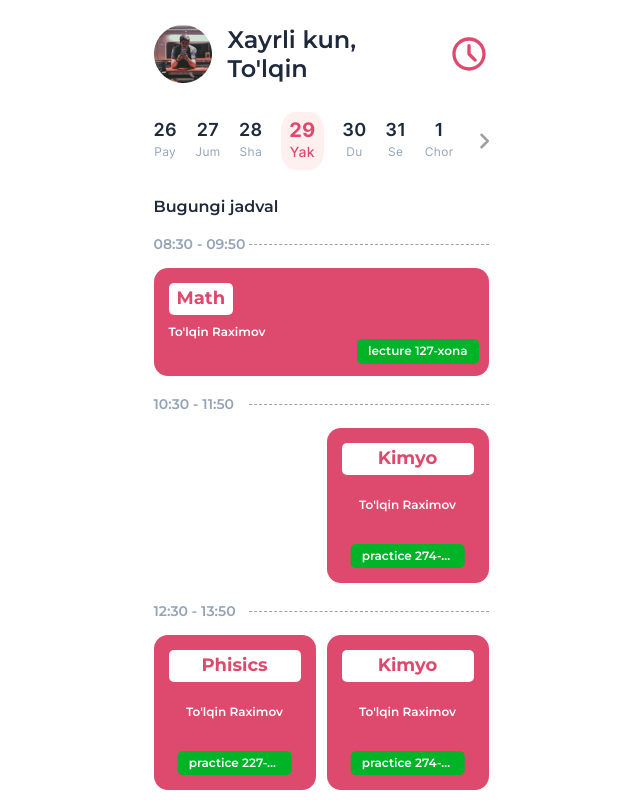
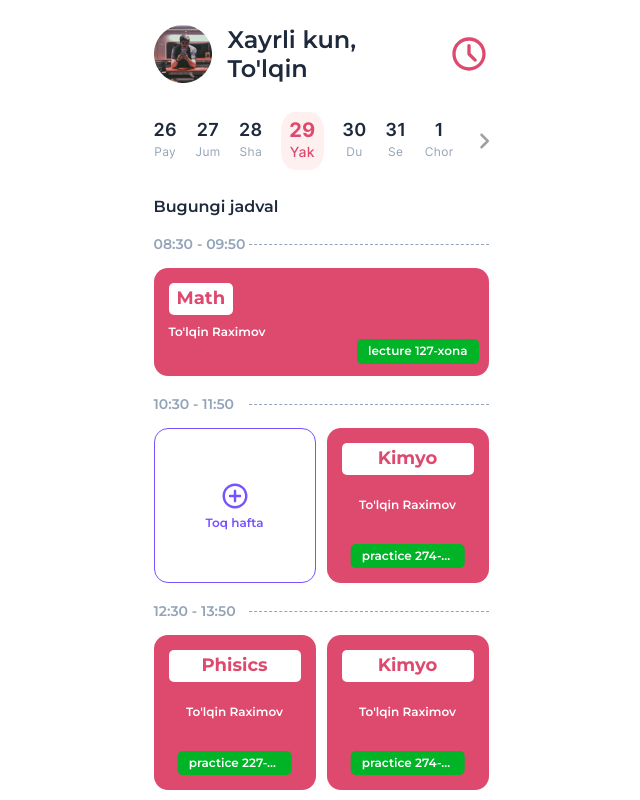
Before and after one commit to Tolkinxon/lesson_schedule, a React (Create React App) app: page / in a window 1280 px wide. Shown: the top 800 px of the page, without its empty margins (319-959 px from the left). Built offline with nearby package versions, Linux system fonts and the light colour scheme; data requests are answered from the project's data file.

Commit message:
main side finished

```diff
--- a/src/components/Main.jsx
+++ b/src/components/Main.jsx
@@ -39,7 +39,8 @@ const Main = () => {
 
                 data.forEach((item, idx) => {
                     if(item.oddOrEven != '' && item.oddOrEven !== undefined ){
-                        const newArr = [item]
+                        const findOdOrEven = item.oddOrEven == 'odd' ? 'even': 'odd'
+                        const newArr = [item, findOdOrEven]
                         data.splice(idx, 1)
                         data.splice(idx, 0, newArr)
                     }
--- a/src/components/Schedule__item.jsx
+++ b/src/components/Schedule__item.jsx
@@ -1,13 +1,24 @@
 import { useState } from "react";
+import addSchedule from './../assets/add_schedule.svg'
 
 const oddOrEventElements = ({ item }) => {
 
-   const element = item.map(element => {
+   const element = item.map((element, idx) => {
+
             const { subjectName, teacher, numberRoom, subjectType, oddOrEven } = element
+
+            if(subjectName == undefined){
+                return (
+                    <div className="schedule__add-new-schedule half-schedule">
+                        <img className="schedule__add-new-schedule-img" src={ addSchedule } alt="add new schedule icon" />
+
+                        <p className="schedule__add-new-schedule-text">{ element == 'odd' ?"Toq hafta":'Juft hafta'}</p>
+                     </div>
+                )
+            }
 
             let color = ''
             return (
-
                 <div className={`schedule__item-body odd-or-even ${oddOrEven}`} style={{backgroundColor: color}}>
                     <h3 className="schedule__item-subject" style={{color}}>{ subjectName }</h3>
 
@@ -18,6 +29,14 @@ const oddOrEventElements = ({ item }) => {
                     </p>
                 </div>
             )
+
+
+
+
+
+
+
+
     });
 
     return (
--- a/src/css/index.css
+++ b/src/css/index.css
@@ -665,4 +665,14 @@ h1, h2, h3, h4, h5, h6, p {
   line-height: 14.63px;
   text-align: center;
   color: #7752FE;
+}
+.schedule .half-schedule {
+  max-width: 162px;
+  width: 100%;
+  height: 155px;
+  flex-direction: column;
+}
+.schedule .half-schedule .schedule__add-new-schedule-img {
+  margin-right: 0px;
+  margin-bottom: 5px;
 }/*# sourceMappingURL=index.css.map */
--- a/src/scss/all-components/_schedule.scss
+++ b/src/scss/all-components/_schedule.scss
@@ -163,4 +163,16 @@
         text-align: center;
         color: #7752FE;
     }
+
+    .half-schedule {
+        max-width: 162px;
+        width: 100%;
+        height: 155px;
+        flex-direction: column;
+
+        .schedule__add-new-schedule-img {
+            margin-right: 0px;
+            margin-bottom: 5px;
+        }
+    }
 }
```
Also changed, not shown: 1 other file (tests, documents, lock files or other folders). Lines whose indentation alone changed are shown as unchanged.
